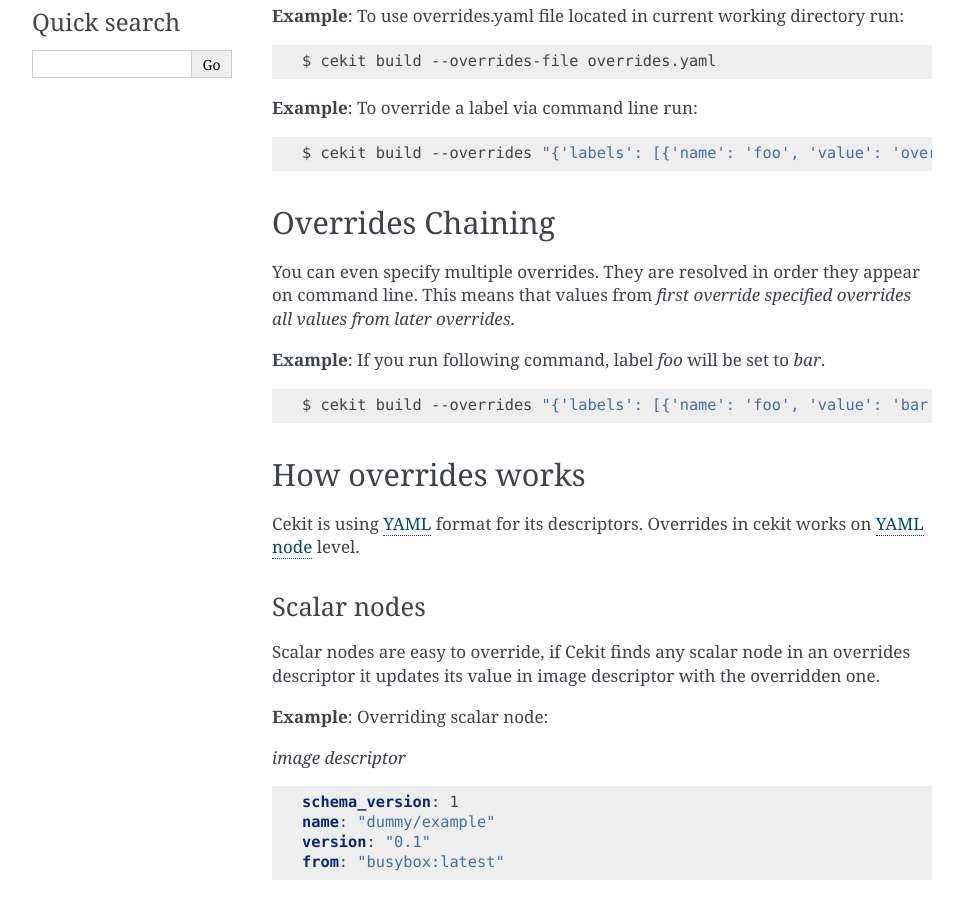
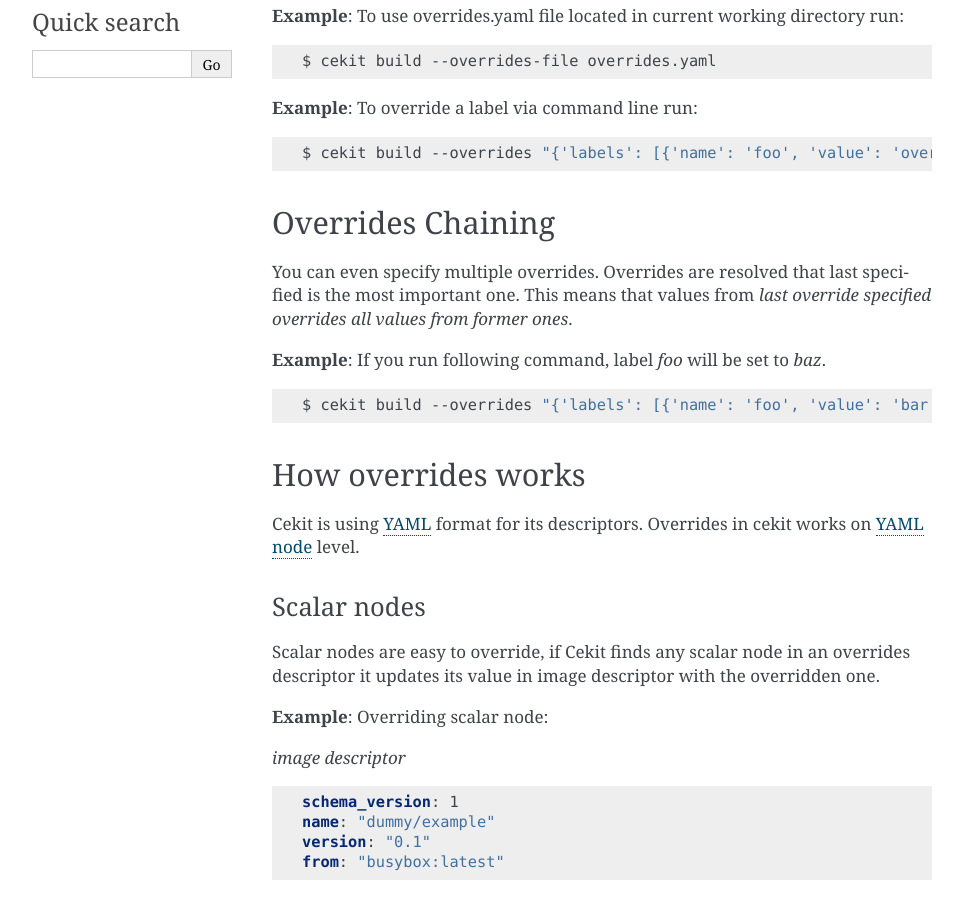
Before and after one commit to cekit/cekit, a Sphinx documentation site: the page built from docs/overrides.rst, in a window 1280 px wide and 900 px high, scrolled down 351 px. Shown: the whole window, without its empty margins (148-1111 px from the left). Built offline with Sphinx 7.4.7, drawn with Linux system fonts in a browser that asks for light colours.

Commit message:
Changed command-line overrides order to be more natural

```diff
--- a/docs/overrides.rst
+++ b/docs/overrides.rst
@@ -21,9 +21,9 @@
 Overrides Chaining
 ------------------
 
-You can even specify multiple overrides. They are resolved in order they appear on command line. This means that values from *first override specified overrides all values from later overrides*.
+You can even specify multiple overrides. Overrides are resolved that last specified is the most important one. This means that values from *last override specified overrides all values from former ones*.
 
-**Example**: If you run following command, label `foo` will be set to `bar`.
+**Example**: If you run following command, label `foo` will be set to `baz`.
 
 .. code:: bash
 
```
Also changed, not shown: 2 other files.
